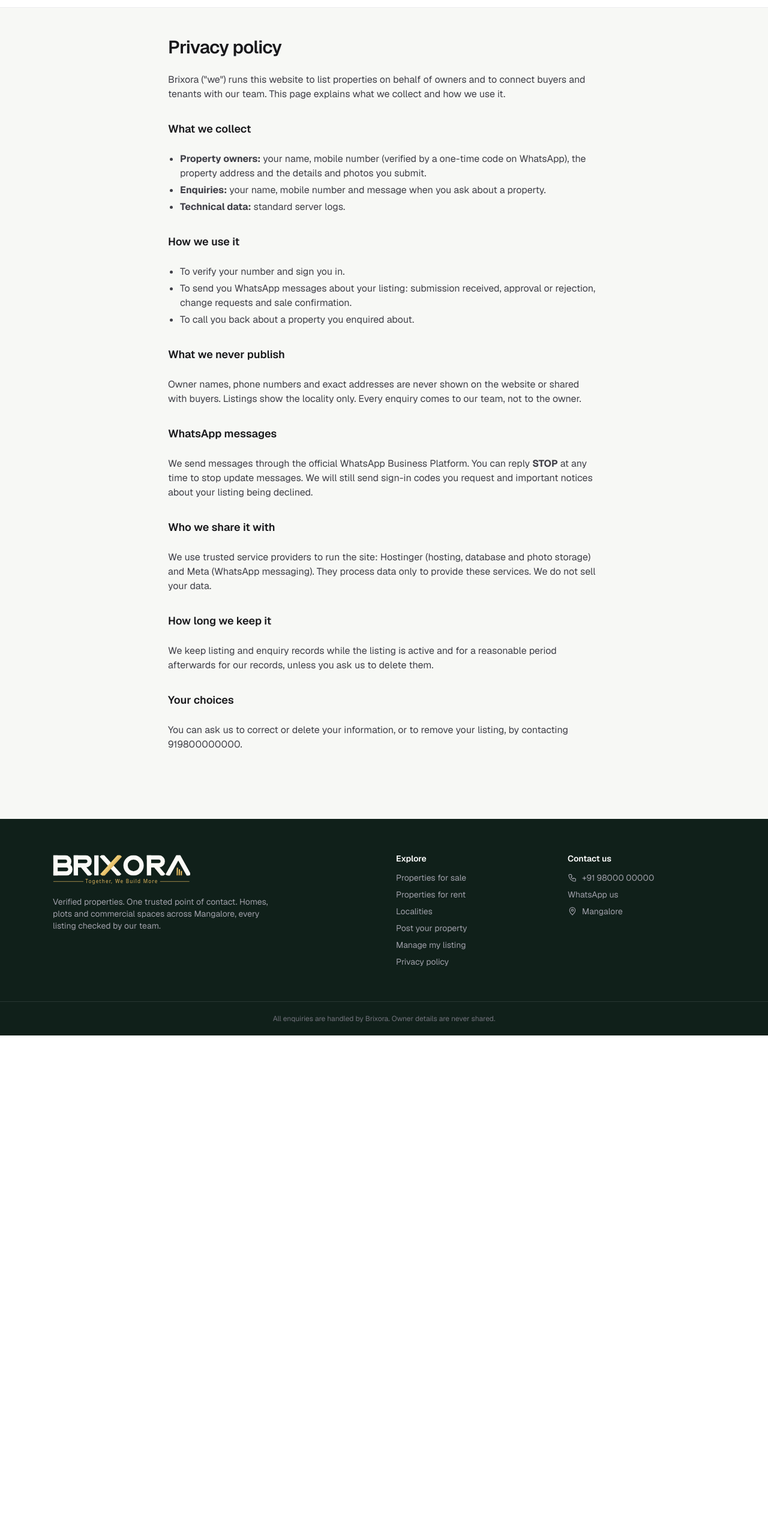
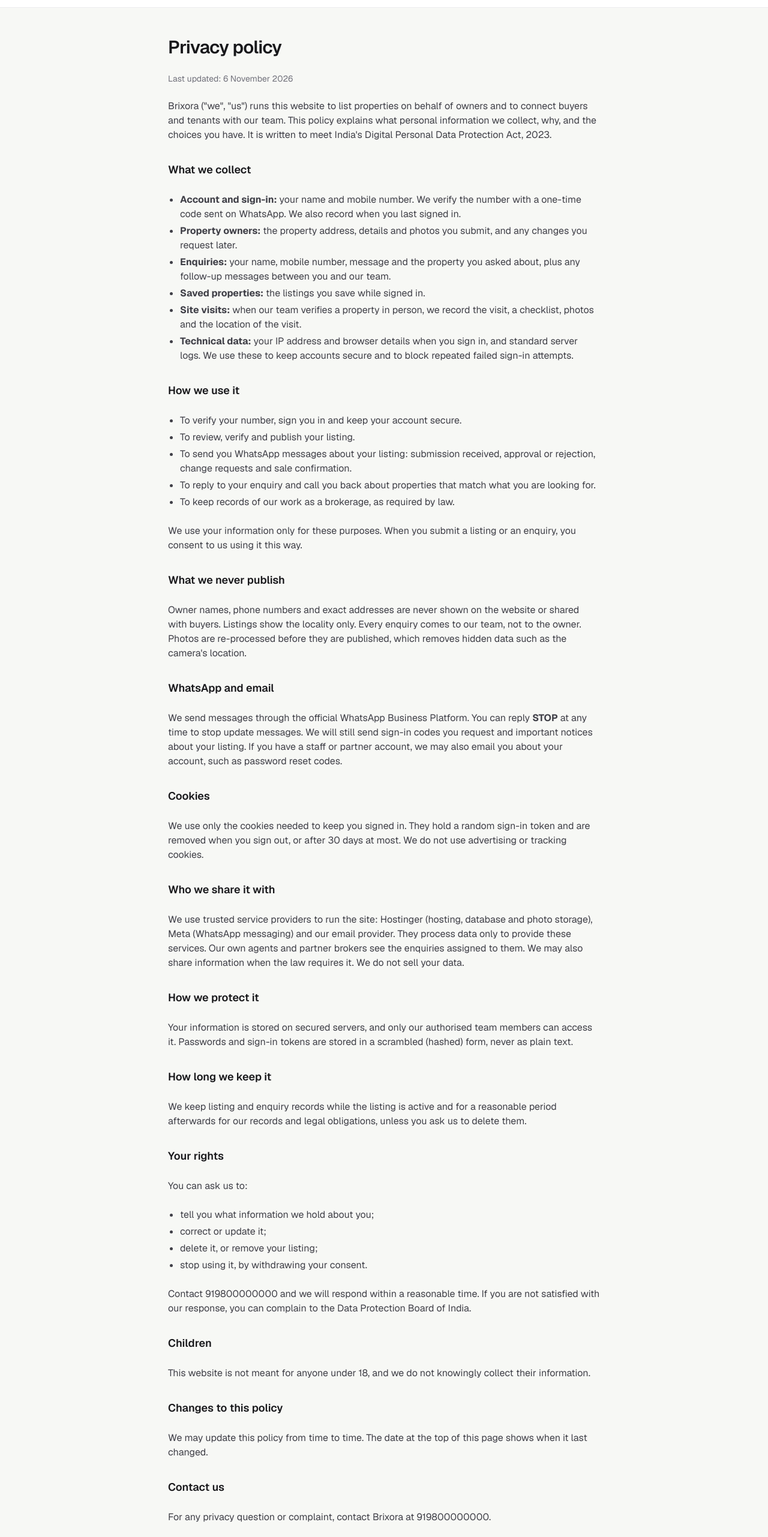
Before and after one commit to Puneeth003/brixora, a Next.js app: page /privacy in a window 1280 px wide. Shown: the part 64-2626 px from the top of the page at 60% size. Before the commit the page ends 1790 px from the top, so only its background shows below. Built offline with nearby package versions, Linux system fonts and the light colour scheme; no server answers.

Commit message:
Expand privacy policy
Cover accounts, saved properties, enquiry messages, site visits, cookies,
email, security, user rights under the DPDP Act 2023, children and a
last-updated date.

Co-Authored-By: Claude Opus 5.5 (1M context) <noreply@anthropic.com>

```diff
--- a/src/app/(site)/privacy/page.tsx
+++ b/src/app/(site)/privacy/page.tsx
@@ -1,71 +1,135 @@
 import type { Metadata } from "next";
 import { site } from "@/lib/site";
 
-export const metadata: Metadata = { title: "Privacy policy" };
+export const metadata: Metadata = {
+  title: "Privacy policy",
+  description: `How ${site.name} collects, uses and protects your personal information.`,
+};
+
+const LAST_UPDATED = "6 November 2026";
 
 export default function PrivacyPage() {
-  const contact = site.brokerage.email || site.brokerage.phone || "our office";
+  const { email, phone, address } = site.brokerage;
+  const contact = email || phone || "our office";
   return (
     <article className="container-page max-w-3xl space-y-6 py-12 text-zinc-700 [&_h2]:mt-8 [&_h2]:text-lg [&_h2]:font-semibold [&_h2]:text-zinc-900">
       <h1 className="text-3xl font-semibold tracking-tight text-zinc-900">Privacy policy</h1>
+      <p className="text-sm text-zinc-500">Last updated: {LAST_UPDATED}</p>
       <p>
-        {site.name} (&quot;we&quot;) runs this website to list properties on behalf of owners and to connect buyers and
-        tenants with our team. This page explains what we collect and how we use it.
+        {site.name} (&quot;we&quot;, &quot;us&quot;) runs this website to list properties on behalf of owners and to
+        connect buyers and tenants with our team. This policy explains what personal information we collect, why, and
+        the choices you have. It is written to meet India&apos;s Digital Personal Data Protection Act, 2023.
       </p>
 
       <h2>What we collect</h2>
       <ul className="list-disc space-y-1 pl-5">
         <li>
-          <strong>Property owners:</strong> your name, mobile number (verified by a one-time code on WhatsApp), the
-          property address and the details and photos you submit.
+          <strong>Account and sign-in:</strong> your name and mobile number. We verify the number with a one-time code
+          sent on WhatsApp. We also record when you last signed in.
         </li>
         <li>
-          <strong>Enquiries:</strong> your name, mobile number and message when you ask about a property.
+          <strong>Property owners:</strong> the property address, details and photos you submit, and any changes you
+          request later.
         </li>
         <li>
-          <strong>Technical data:</strong> standard server logs.
+          <strong>Enquiries:</strong> your name, mobile number, message and the property you asked about, plus any
+          follow-up messages between you and our team.
+        </li>
+        <li>
+          <strong>Saved properties:</strong> the listings you save while signed in.
+        </li>
+        <li>
+          <strong>Site visits:</strong> when our team verifies a property in person, we record the visit, a checklist,
+          photos and the location of the visit.
+        </li>
+        <li>
+          <strong>Technical data:</strong> your IP address and browser details when you sign in, and standard server
+          logs. We use these to keep accounts secure and to block repeated failed sign-in attempts.
         </li>
       </ul>
 
       <h2>How we use it</h2>
       <ul className="list-disc space-y-1 pl-5">
-        <li>To verify your number and sign you in.</li>
+        <li>To verify your number, sign you in and keep your account secure.</li>
+        <li>To review, verify and publish your listing.</li>
         <li>
           To send you WhatsApp messages about your listing: submission received, approval or rejection, change requests
           and sale confirmation.
         </li>
-        <li>To call you back about a property you enquired about.</li>
+        <li>To reply to your enquiry and call you back about properties that match what you are looking for.</li>
+        <li>To keep records of our work as a brokerage, as required by law.</li>
       </ul>
+      <p>
+        We use your information only for these purposes. When you submit a listing or an enquiry, you consent to us
+        using it this way.
+      </p>
 
       <h2>What we never publish</h2>
       <p>
         Owner names, phone numbers and exact addresses are never shown on the website or shared with buyers. Listings
-        show the locality only. Every enquiry comes to our team, not to the owner.
+        show the locality only. Every enquiry comes to our team, not to the owner. Photos are re-processed before they
+        are published, which removes hidden data such as the camera&apos;s location.
       </p>
 
-      <h2>WhatsApp messages</h2>
+      <h2>WhatsApp and email</h2>
       <p>
         We send messages through the official WhatsApp Business Platform. You can reply <strong>STOP</strong> at any
         time to stop update messages. We will still send sign-in codes you request and important notices about your
-        listing being declined.
+        listing. If you have a staff or partner account, we may also email you about your account, such as password
+        reset codes.
+      </p>
+
+      <h2>Cookies</h2>
+      <p>
+        We use only the cookies needed to keep you signed in. They hold a random sign-in token and are removed when you
+        sign out, or after 30 days at most. We do not use advertising or tracking cookies.
       </p>
 
       <h2>Who we share it with</h2>
       <p>
-        We use trusted service providers to run the site: Hostinger (hosting, database and photo storage) and
-        Meta (WhatsApp messaging). They process data only to provide these services. We do not sell
-        your data.
+        We use trusted service providers to run the site: Hostinger (hosting, database and photo storage), Meta
+        (WhatsApp messaging) and our email provider. They process data only to provide these services. Our own agents
+        and partner brokers see the enquiries assigned to them. We may also share information when the law requires
+        it. We do not sell your data.
+      </p>
+
+      <h2>How we protect it</h2>
+      <p>
+        Your information is stored on secured servers, and only our authorised team members can access it. Passwords
+        and sign-in tokens are stored in a scrambled (hashed) form, never as plain text.
       </p>
 
       <h2>How long we keep it</h2>
       <p>
         We keep listing and enquiry records while the listing is active and for a reasonable period afterwards for our
-        records, unless you ask us to delete them.
+        records and legal obligations, unless you ask us to delete them.
       </p>
 
-      <h2>Your choices</h2>
+      <h2>Your rights</h2>
+      <p>You can ask us to:</p>
+      <ul className="list-disc space-y-1 pl-5">
+        <li>tell you what information we hold about you;</li>
+        <li>correct or update it;</li>
+        <li>delete it, or remove your listing;</li>
+        <li>stop using it, by withdrawing your consent.</li>
+      </ul>
       <p>
-        You can ask us to correct or delete your information, or to remove your listing, by contacting {contact}.
+        Contact {contact} and we will respond within a reasonable time. If you are not satisfied with our response,
+        you can complain to the Data Protection Board of India.
+      </p>
+
+      <h2>Children</h2>
+      <p>This website is not meant for anyone under 18, and we do not knowingly collect their information.</p>
+
+      <h2>Changes to this policy</h2>
+      <p>
+        We may update this policy from time to time. The date at the top of this page shows when it last changed.
+      </p>
+
+      <h2>Contact us</h2>
+      <p>
+        For any privacy question or complaint, contact {site.name} at {contact}
+        {address ? `, or write to us at ${address}` : ""}.
       </p>
     </article>
   );
```
